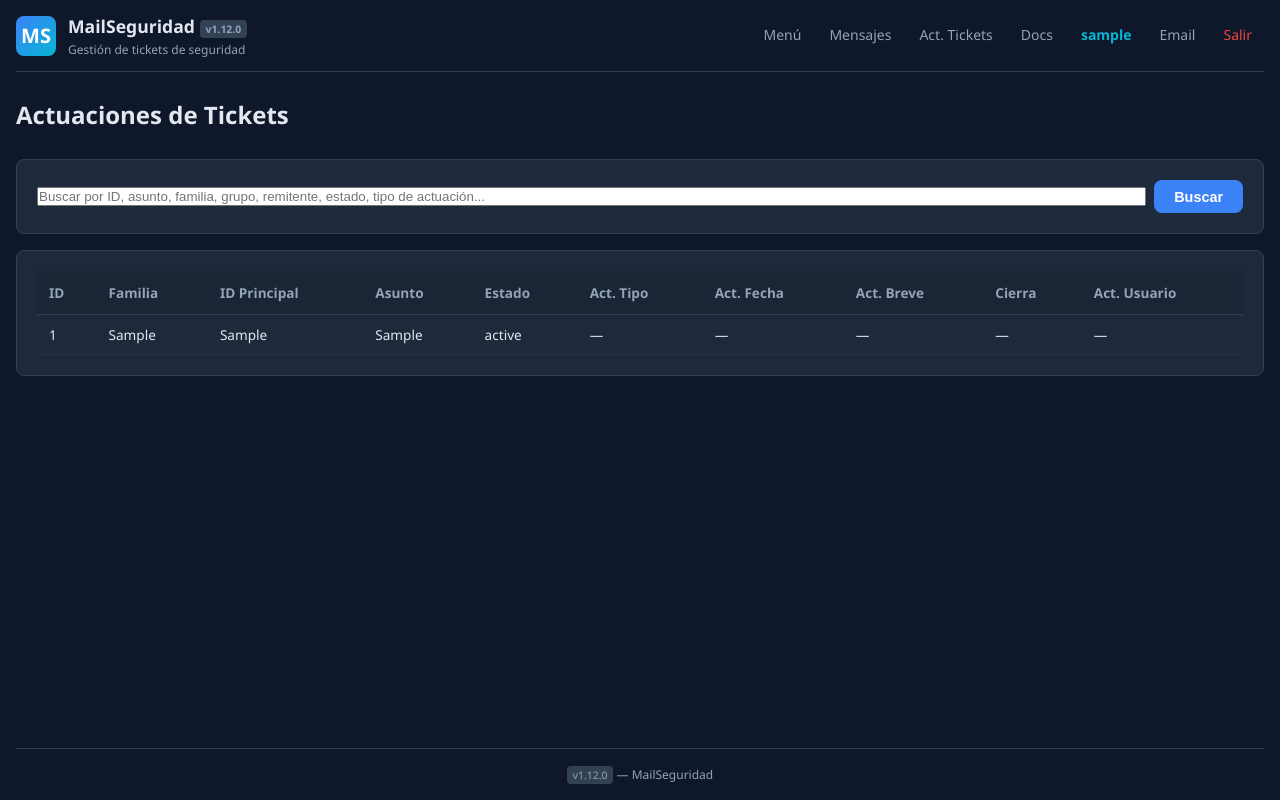
After one commit to ferlogra/MailSeguridad, a Django app: page /actuaciones-tickets/ in a window 1280 px wide. The commit adds this page. Run offline with Django 4.2, Linux system fonts and the light colour scheme; a user stored in the database is signed in; tables that the repository leaves empty hold one stand-in row (values such as "Sample post").

Commit message:
feat: add Actuaciones de Tickets screen with mensajes + actuaciones LEFT JOIN

```diff
--- a/MailSeguridad/MailSeguridad/urls.py
+++ b/MailSeguridad/MailSeguridad/urls.py
@@ -22,6 +22,7 @@ urlpatterns = [
     path("mensajes/", include("seguridad.urls")),
     path("tipoactuaciones/", include("seguridad.urls_tipoactuaciones")),
     path("actuaciones/", include("seguridad.urls_actuaciones")),
+    path("actuaciones-tickets/", views.actuaciones_tickets_view, name="actuaciones_tickets"),
     path("config-tabla/", include("seguridad.urls_table_config")),
     path("menu/", views.menu_view, name="menu"),
     path("mensajes/borrar-todos/", views.clear_mensajes_view, name="clear_mensajes"),
--- a/MailSeguridad/MailSeguridad/version.py
+++ b/MailSeguridad/MailSeguridad/version.py
@@ -9,5 +9,5 @@ Bump this number on EVERY code change following semver:
 Always update this file + git commit + git tag when deploying.
 """
 
-__version__ = "1.11.0"
+__version__ = "1.12.0"
 VERSION = __version__  # alias for convenience
--- a/MailSeguridad/seguridad/static/seguridad/app.css
+++ b/MailSeguridad/seguridad/static/seguridad/app.css
@@ -287,6 +287,11 @@ td .urls-cell { white-space: pre-line; font-size: 0.75rem; max-width: 200px; ove
 .pagination .current {
   font-weight: 600;
   color: var(--color-text);
+}
+.pagination-info {
+  font-size: 0.85rem;
+  color: var(--color-text-dim);
+  padding: 0 0.5rem;
 }
 
 /* ── Detail view ────────────────────────────────── */
--- a/MailSeguridad/seguridad/views.py
+++ b/MailSeguridad/seguridad/views.py
@@ -995,3 +995,74 @@ def docs_view(request: HttpRequest) -> HttpResponse:
         "selected": selected,
         "content_html": content_html,
     })
+
+
+@login_required
+def actuaciones_tickets_view(request: HttpRequest) -> HttpResponse:
+    """Show mensajes with their related actuaciones (flat LEFT JOIN)."""
+    search = request.GET.get("q", "").strip()
+    sort = request.GET.get("sort", "").strip()
+    page_num = request.GET.get("page", "1")
+
+    sql = """
+        SELECT m.*,
+               a.IdActuacion AS act_id,
+               t.Breve AS act_tipo,
+               a.FechaHora AS act_fecha,
+               a.Breve AS act_breve,
+               a.Amplio AS act_amplio,
+               a.Cierra AS act_cierra,
+               u.username AS act_user
+        FROM Mensajes m
+        LEFT JOIN Actuaciones a ON m.InternetMessageId = a.Mensaje
+        LEFT JOIN TipoActuaciones t ON a.IdTipoActuacion = t.IdTipoActuacion
+        LEFT JOIN seguridad_user u ON a.IdUser = u.id
+    """
+
+    params = []
+    if search:
+        sql += """ WHERE (
+            m.ID_principal LIKE ? OR m.Asunto_resumen LIKE ? OR m.Familia LIKE ?
+            OR m.Grupo LIKE ? OR m.Remitente_ultimo LIKE ? OR m.Estado LIKE ?
+            OR m.Revision LIKE ? OR m."To" LIKE ? OR m."Cc" LIKE ? OR m."User" LIKE ?
+            OR m.InternetMessageId LIKE ? OR m.CS_relacionado LIKE ?
+            OR a.Breve LIKE ? OR t.Breve LIKE ? OR u.username LIKE ?
+        )"""
+        like = f"%{search}%"
+        params = [like] * 15
+
+    allowed_sorts = {
+        "id": "m.Id", "familia": "m.Familia", "id_principal": "m.ID_principal",
+        "grupo": "m.Grupo", "asunto_resumen": "m.Asunto_resumen",
+        "estado": "m.Estado", "remitente_ultimo": "m.Remitente_ultimo",
+        "ultimo_email": "m.Ultimo_email_2026", "revision": "m.Revision",
+        "num_mensajes": "m.Num_Mensajes", "internet_message_id": "m.InternetMessageId",
+        "act_tipo": "t.Breve", "act_fecha": "a.FechaHora",
+        "act_breve": "a.Breve", "act_cierra": "a.Cierra", "act_user": "u.username",
+    }
+    sort_col = allowed_sorts.get(sort, "m.Id")
+    sort_dir = "DESC" if request.GET.get("desc") else "ASC"
+    sql += f" ORDER BY {sort_col} {sort_dir}"
+
+    from django.db import connection
+    with connection.cursor() as cursor:
+        cursor.execute(sql, params)
+        columns = [col[0] for col in cursor.description]
+        all_rows = [dict(zip(columns, row)) for row in cursor.fetchall()]
+
+    from django.core.paginator import Paginator
+    paginator = Paginator(all_rows, 50)
+    page = paginator.get_page(page_num)
+
+    import urllib.parse
+    params_qs = request.GET.copy()
+    params_qs.pop("page", None)
+    base_qs = params_qs.urlencode()
+
+    return render(request, "actuaciones_tickets.html", {
+        "page": page,
+        "search": search,
+        "sort": sort,
+        "base_query_string": base_qs,
+        "app_version": __import__("MailSeguridad.version", fromlist=["VERSION"]).VERSION,
+    })
--- /dev/null
+++ b/MailSeguridad/templates/actuaciones_tickets.html
@@ -0,0 +1,66 @@
+{% extends "base.html" %}
+{% block title %}MailSeguridad — Actuaciones de Tickets{% endblock %}
+{% block content %}
+<div class="page-header">
+  <h1>Actuaciones de Tickets</h1>
+</div>
+
+<div class="card" style="margin-bottom:1rem;">
+  <form method="get" style="display:flex;gap:0.5rem;align-items:center;">
+    <input type="text" name="q" class="field" placeholder="Buscar por ID, asunto, familia, grupo, remitente, estado, tipo de actuación..." value="{{ search }}" style="flex:1;">
+    <button type="submit" class="btn btn-primary">Buscar</button>
+    {% if search %}
+    <a href="{% url 'actuaciones_tickets' %}" class="btn btn-secondary">Limpiar</a>
+    {% endif %}
+  </form>
+</div>
+
+<div class="card" style="overflow-x:auto;">
+  <table class="data-table">
+    <thead>
+      <tr>
+        <th><a href="?sort=id{% if sort == 'id' %}&desc={% endif %}{% if base_query_string %}&{{ base_query_string }}{% endif %}" style="color:inherit;text-decoration:none;">ID {% if sort == 'id' %}▲{% endif %}</a></th>
+        <th><a href="?sort=familia{% if sort == 'familia' %}&desc={% endif %}{% if base_query_string %}&{{ base_query_string }}{% endif %}" style="color:inherit;text-decoration:none;">Familia {% if sort == 'familia' %}▲{% endif %}</a></th>
+        <th><a href="?sort=id_principal{% if sort == 'id_principal' %}&desc={% endif %}{% if base_query_string %}&{{ base_query_string }}{% endif %}" style="color:inherit;text-decoration:none;">ID Principal {% if sort == 'id_principal' %}▲{% endif %}</a></th>
+        <th><a href="?sort=asunto_resumen{% if sort == 'asunto_resumen' %}&desc={% endif %}{% if base_query_string %}&{{ base_query_string }}{% endif %}" style="color:inherit;text-decoration:none;">Asunto {% if sort == 'asunto_resumen' %}▲{% endif %}</a></th>
+        <th><a href="?sort=estado{% if sort == 'estado' %}&desc={% endif %}{% if base_query_string %}&{{ base_query_string }}{% endif %}" style="color:inherit;text-decoration:none;">Estado {% if sort == 'estado' %}▲{% endif %}</a></th>
+        <th><a href="?sort=act_tipo{% if sort == 'act_tipo' %}&desc={% endif %}{% if base_query_string %}&{{ base_query_string }}{% endif %}" style="color:inherit;text-decoration:none;">Act. Tipo {% if sort == 'act_tipo' %}▲{% endif %}</a></th>
+        <th><a href="?sort=act_fecha{% if sort == 'act_fecha' %}&desc={% endif %}{% if base_query_string %}&{{ base_query_string }}{% endif %}" style="color:inherit;text-decoration:none;">Act. Fecha {% if sort == 'act_fecha' %}▲{% endif %}</a></th>
+        <th><a href="?sort=act_breve{% if sort == 'act_breve' %}&desc={% endif %}{% if base_query_string %}&{{ base_query_string }}{% endif %}" style="color:inherit;text-decoration:none;">Act. Breve {% if sort == 'act_breve' %}▲{% endif %}</a></th>
+        <th><a href="?sort=act_cierra{% if sort == 'act_cierra' %}&desc={% endif %}{% if base_query_string %}&{{ base_query_string }}{% endif %}" style="color:inherit;text-decoration:none;">Cierra {% if sort == 'act_cierra' %}▲{% endif %}</a></th>
+        <th><a href="?sort=act_user{% if sort == 'act_user' %}&desc={% endif %}{% if base_query_string %}&{{ base_query_string }}{% endif %}" style="color:inherit;text-decoration:none;">Act. Usuario {% if sort == 'act_user' %}▲{% endif %}</a></th>
+      </tr>
+    </thead>
+    <tbody>
+      {% for row in page.object_list %}
+      <tr>
+        <td>{{ row.Id }}</td>
+        <td>{{ row.Familia|default:'' }}</td>
+        <td>{{ row.ID_principal|default:'' }}</td>
+        <td>{{ row.Asunto_resumen|default:''|truncatechars:60 }}</td>
+        <td>{{ row.Estado|default:'' }}</td>
+        <td>{{ row.act_tipo|default:'—' }}</td>
+        <td>{{ row.act_fecha|default:'—' }}</td>
+        <td>{{ row.act_breve|default:'—'|truncatechars:40 }}</td>
+        <td>{{ row.act_cierra|yesno:'✅,❌,—' }}</td>
+        <td>{{ row.act_user|default:'—' }}</td>
+      </tr>
+      {% empty %}
+      <tr><td colspan="10" style="text-align:center;padding:2rem;color:var(--color-text-dim);">No se encontraron resultados.</td></tr>
+      {% endfor %}
+    </tbody>
+  </table>
+</div>
+
+{% if page.paginator.num_pages > 1 %}
+<div class="pagination">
+  {% if page.has_previous %}
+  <a href="?page={{ page.previous_page_number }}{% if base_query_string %}&{{ base_query_string }}{% endif %}" class="btn btn-secondary">« Anterior</a>
+  {% endif %}
+  <span class="pagination-info">Página {{ page.number }} de {{ page.paginator.num_pages }} ({{ page.paginator.count }} registros)</span>
+  {% if page.has_next %}
+  <a href="?page={{ page.next_page_number }}{% if base_query_string %}&{{ base_query_string }}{% endif %}" class="btn btn-secondary">Siguiente »</a>
+  {% endif %}
+</div>
+{% endif %}
+{% endblock %}
--- a/MailSeguridad/templates/base.html
+++ b/MailSeguridad/templates/base.html
@@ -30,6 +30,7 @@
         <nav class="topnav" aria-label="Principal">
           <a href="{% url 'menu' %}">Menú</a>
           <a href="{% url 'mensajes_list' %}">Mensajes</a>
+          <a href="{% url 'actuaciones_tickets' %}">Act. Tickets</a>
           <a href="{% url 'docs' %}">Docs</a>
           <a class="nav-user" href="{% url 'profile' %}">{{ user.username }}</a>
           {% if user.is_superuser or user.rol == 'administrador' %}
```
